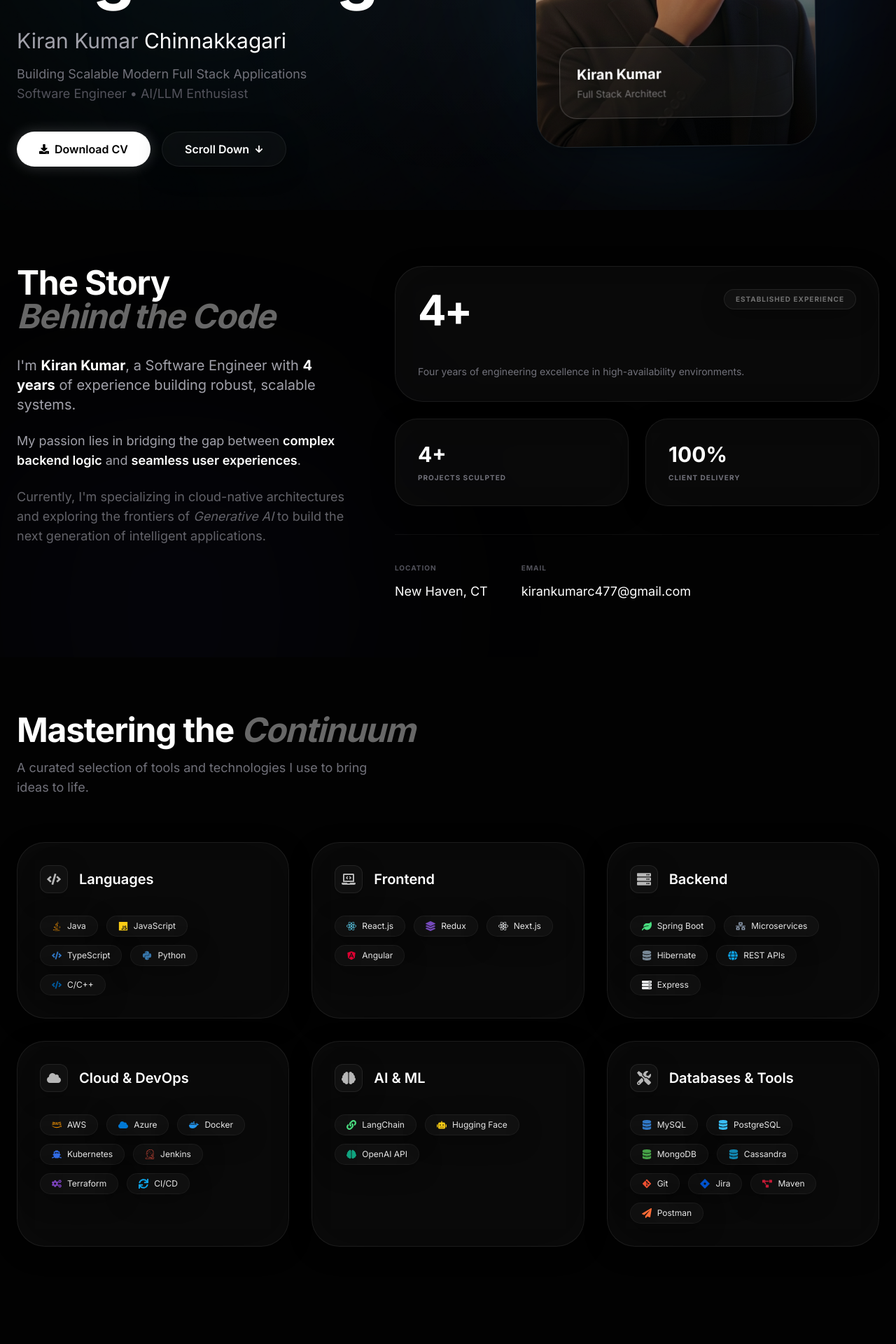
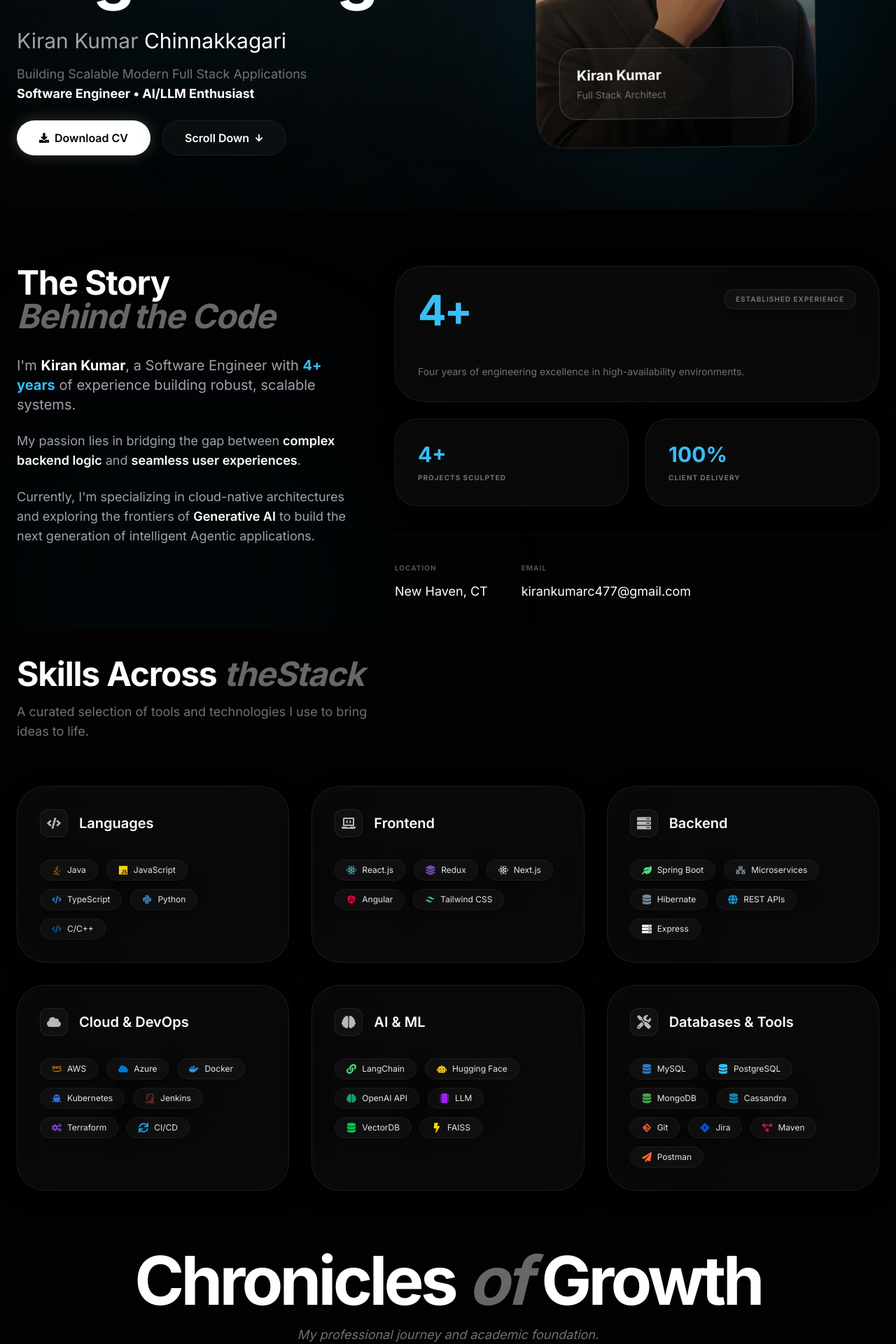
Before and after one commit to KiranLucky44/Kiran-portfolio, a React (Vite) app: page / in a window 1280 px wide. Shown: the part 500-2420 px from the top of the page at 70% size. Built offline with nearby package versions, Linux system fonts and the light colour scheme.

Commit message:
UI: Redesign Contact, adjust spacing in Hero, Skills, and Certifications, and update AI/ML skills

```diff
--- a/src/components/About.jsx
+++ b/src/components/About.jsx
@@ -3,7 +3,7 @@ import { motion } from 'framer-motion'
 
 export default function About() {
   return (
-    <section id="about" className="py-20 relative overflow-hidden">
+    <section id="about" className="py-20 pb-10 relative overflow-hidden scroll-mt-16">
       <div className="container relative z-10 px-6">
         <div className="grid grid-cols-1 lg:grid-cols-12 gap-16 items-start">
 
@@ -27,13 +27,13 @@ export default function About() {
               className="space-y-6 text-xl text-zinc-400"
             >
               <p>
-                I'm <span className="text-white font-bold">Kiran Kumar</span>, a Software Engineer with <span className="text-white font-bold">4 years</span> of experience building robust, scalable systems.
+                I'm <span className="text-white font-bold">Kiran Kumar</span>, a Software Engineer with <span className="text-sky-400 font-bold">4+ years</span> of experience building robust, scalable systems.
               </p>
               <p className="text-lg">
                 My passion lies in bridging the gap between <span className="text-white font-semibold">complex backend logic</span> and <span className="text-white font-semibold">seamless user experiences</span>.
               </p>
-              <p className="text-lg opacity-60">
-                Currently, I'm specializing in cloud-native architectures and exploring the frontiers of <span className="italic">Generative AI</span> to build the next generation of intelligent applications.
+              <p className="text-lg text-zinc-400">
+                Currently, I'm specializing in cloud-native architectures and exploring the frontiers of <span className="text-white font-semibold">Generative AI</span> to build the next generation of intelligent Agentic applications.
               </p>
             </motion.div>
           </div>
@@ -45,7 +45,7 @@ export default function About() {
               className="glass-card md:col-span-2 flex flex-col justify-between"
             >
               <div className="flex justify-between items-start mb-12">
-                <div className="text-6xl font-bold text-white tracking-tighter">4+</div>
+                <div className="text-6xl font-bold text-sky-400 tracking-tighter">4+</div>
                 <div className="liquid-glass px-4 py-1.5 rounded-full text-[10px] uppercase font-bold tracking-widest text-white/40">Established Experience</div>
               </div>
               <p className="text-zinc-500 text-sm">Four years of engineering excellence in high-availability environments.</p>
@@ -55,7 +55,7 @@ export default function About() {
               whileHover={{ y: -5 }}
               className="liquid-glass rounded-[2rem] p-8"
             >
-              <div className="text-3xl font-bold text-white mb-2">4+</div>
+              <div className="text-3xl font-bold text-sky-400 mb-2">4+</div>
               <div className="text-[10px] uppercase font-bold tracking-widest text-zinc-500">Projects Sculpted</div>
             </motion.div>
 
@@ -63,7 +63,7 @@ export default function About() {
               whileHover={{ y: -5 }}
               className="liquid-glass rounded-[2rem] p-8"
             >
-              <div className="text-3xl font-bold text-white mb-2">100%</div>
+              <div className="text-3xl font-bold text-sky-400 mb-2">100%</div>
               <div className="text-[10px] uppercase font-bold tracking-widest text-zinc-500">Client Delivery</div>
             </motion.div>
 
@@ -84,7 +84,7 @@ export default function About() {
       </div>
 
       {/* Background Decorative Glow */}
-      <div className="absolute top-1/2 left-0 w-[500px] h-[500px] bg-indigo-500/5 blur-[150px] rounded-full -z-10" />
+      <div className="absolute top-1/2 left-0 w-[500px] h-[500px] bg-sky-500/5 blur-[150px] rounded-full -z-10" />
     </section>
   )
 }
--- a/src/components/Contact.jsx
+++ b/src/components/Contact.jsx
@@ -4,7 +4,7 @@ import { FaEnvelope, FaPhone, FaGithub, FaLinkedin } from 'react-icons/fa'
 
 export default function Contact() {
   return (
-    <section id="contact" className="py-20 relative overflow-hidden">
+    <section id="contact" className="pt-10 pb-0 relative overflow-hidden">
       <div className="container relative z-10 px-6">
         <motion.div
           initial={{ opacity: 0, y: 20 }}
@@ -20,36 +20,38 @@ export default function Contact() {
           initial={{ opacity: 0, scale: 0.95 }}
           whileInView={{ opacity: 1, scale: 1 }}
           viewport={{ once: true }}
-          className="glass-card max-w-5xl mx-auto flex flex-col md:flex-row items-center justify-between gap-12 !p-12 md:!p-20"
+          className="glass-card max-w-4xl mx-auto flex flex-col md:flex-row items-center justify-between gap-8 !p-10"
         >
-          <div className="flex-grow space-y-12">
-            <div className="flex flex-col gap-6">
+          <div className="flex flex-col md:flex-row items-center gap-8 w-full md:w-auto">
+            <div className="flex flex-col gap-4 items-center md:items-start text-center md:text-left">
               <a href="mailto:kirankumarc477@gmail.com" className="group">
-                <span className="block text-[10px] font-bold text-zinc-600 uppercase tracking-widest mb-2">Primary Portal</span>
-                <span className="text-2xl md:text-3xl font-bold text-white group-hover:text-white/60 transition-colors flex items-center gap-4">
-                  <FaEnvelope size={20} className="text-white/20" /> kirankumarc477@gmail.com
+                <span className="block text-[10px] font-bold text-zinc-600 uppercase tracking-widest mb-1">Primary Portal</span>
+                <span className="text-lg font-bold text-white group-hover:text-white/60 transition-colors flex items-center gap-3 justify-center md:justify-start">
+                  <FaEnvelope size={16} className="text-white/20" /> kirankumarc477@gmail.com
                 </span>
               </a>
-              <div className="group">
-                <span className="block text-[10px] font-bold text-zinc-600 uppercase tracking-widest mb-2">Direct Terminal</span>
-                <span className="text-2xl md:text-3xl font-bold text-white flex items-center gap-4">
-                  <FaPhone size={20} className="text-white/20" /> 203-290-8063
+              <a href="tel:2032908063" className="group">
+                <span className="block text-[10px] font-bold text-zinc-600 uppercase tracking-widest mb-1">Direct Terminal</span>
+                <span className="text-lg font-bold text-white group-hover:text-white/60 transition-colors flex items-center gap-3 justify-center md:justify-start">
+                  <FaPhone size={16} className="text-white/20" /> 203-290-8063
                 </span>
-              </div>
+              </a>
             </div>
 
-            <div className="flex gap-8">
-              <a href="https://github.com/KiranLucky44/" target="_blank" rel="noopener noreferrer" className="liquid-glass p-4 rounded-2xl text-white/40 hover:text-white transition-colors">
-                <FaGithub size={24} />
+            <div className="h-px w-full md:w-px md:h-16 bg-white/10" />
+
+            <div className="flex gap-4">
+              <a href="https://github.com/KiranLucky44/" target="_blank" rel="noopener noreferrer" className="liquid-glass p-3 rounded-xl text-white/40 hover:text-white transition-colors">
+                <FaGithub size={20} />
               </a>
-              <a href="https://www.linkedin.com/in/kiran-kumar-977202182" target="_blank" rel="noopener noreferrer" className="liquid-glass p-4 rounded-2xl text-white/40 hover:text-white transition-colors">
-                <FaLinkedin size={24} />
+              <a href="https://www.linkedin.com/in/kiran-kumar-977202182" target="_blank" rel="noopener noreferrer" className="liquid-glass p-3 rounded-xl text-white/40 hover:text-white transition-colors">
+                <FaLinkedin size={20} />
               </a>
             </div>
           </div>
 
           <div className="flex-shrink-0">
-            <a href="/resume.pdf" download className="btn btn-primary !px-12 !py-5 !text-lg rounded-3xl">
+            <a href="/resume.pdf" download className="btn btn-primary !px-8 !py-3 !text-sm rounded-xl whitespace-nowrap">
               Secure the CV
             </a>
           </div>
--- a/src/components/Experience.jsx
+++ b/src/components/Experience.jsx
@@ -56,19 +56,19 @@ const education = [
 
 export default function Experience() {
   return (
-    <section id="experience" className="py-20 relative">
+    <section id="experience" className="pt-10 pb-10 relative scroll-mt-16">
       <div className="container px-6">
         <motion.div
           initial={{ opacity: 0, y: 20 }}
           whileInView={{ opacity: 1, y: 0 }}
           viewport={{ once: true }}
-          className="mb-16"
+          className="mb-16 text-center"
         >
-          <h2 className="headline-2 mb-4">Chronicles of <span className="text-white/40 italic">Growth</span></h2>
-          <p className="text-zinc-500 text-lg">My professional journey and academic foundation.</p>
+          <h2 className="headline-1 mb-4">Chronicles <span className="text-white/40 italic">of</span> Growth</h2>
+          <p className="text-zinc-500 text-lg max-w-2xl mx-auto italic">My professional journey and academic foundation.</p>
         </motion.div>
 
-        <div className="grid grid-cols-1 lg:grid-cols-2 gap-12">
+        <div className="grid grid-cols-1 lg:grid-cols-2 gap-8">
           {/* Experience Column */}
           <div className="space-y-8">
             <h3 className="text-xs uppercase tracking-[0.3em] text-white/30 font-bold mb-8 flex items-center gap-4">
@@ -126,7 +126,7 @@ export default function Experience() {
                   </div>
                   <div>
                     <h4 className="text-lg font-bold text-white">{edu.institution}</h4>
-                    <div className="text-sm text-zinc-500">{edu.degree}</div>
+                    <div className="text-sm text-sky-400">{edu.degree}</div>
                   </div>
                 </div>
                 <div className="flex flex-col gap-4">
--- a/src/components/Footer.jsx
+++ b/src/components/Footer.jsx
@@ -2,11 +2,11 @@ import React from 'react'
 
 export default function Footer() {
   return (
-    <footer className="py-20 relative overflow-hidden">
+    <footer className="py-10 relative overflow-hidden">
       <div className="container px-6 relative z-10">
         <div className="flex flex-col md:flex-row justify-between items-center gap-12">
           <div className="text-center md:text-left">
-            <h4 className="text-xl font-bold text-white mb-2">Let's work together today!</h4>
+            <h4 className="text-xl font-bold text-sky-400 mb-2">Let's work together today!</h4>
             <p className="text-zinc-500">Start a project or say hi — I'll get back soon.</p>
           </div>
 
--- a/src/components/GlowBackground.jsx
+++ b/src/components/GlowBackground.jsx
@@ -39,7 +39,7 @@ export default function GlowBackground() {
                 style={{
                     bottom: '-20%',
                     right: '-10%',
-                    background: 'radial-gradient(circle, rgba(129, 140, 248, 0.1) 0%, rgba(129, 140, 248, 0) 70%)'
+                    background: 'radial-gradient(circle, rgba(56, 189, 248, 0.1) 0%, rgba(56, 189, 248, 0) 70%)'
                 }}
                 animate={{
                     x: [30, -30, 30],
--- a/src/components/Hero.jsx
+++ b/src/components/Hero.jsx
@@ -24,7 +24,7 @@ export default function Hero() {
           transition={{ duration: 0.8, ease: "easeOut" }}
           className="flex flex-col items-start mt-2 md:mt-0"
         >
-          <div className="liquid-glass px-4 py-1.5 rounded-full text-[10px] font-bold uppercase tracking-[0.2em] text-white/50 mb-8 border-white/10 flex items-center gap-2">
+          <div className="liquid-glass px-4 py-1.5 rounded-full text-[10px] font-bold uppercase tracking-[0.2em] text-white/50 mb-4 border-white/10 flex items-center gap-2">
             <span className="relative flex h-2 w-2">
               <span className="animate-ping absolute inline-flex h-full w-full rounded-full bg-emerald-400 opacity-75"></span>
               <span className="relative inline-flex rounded-full h-2 w-2 bg-emerald-500"></span>
@@ -38,13 +38,13 @@ export default function Hero() {
             Engineering
           </h1>
 
-          <div className="mb-10">
-            <h2 className="text-2xl md:text-3xl font-medium text-zinc-400 leading-tight">
+          <div className="mb-6">
+            <h2 className="text-2xl md:text-3xl font-medium text-white-400 leading-tight">
               Kiran Kumar <span className="text-white">Chinnakkagari</span>
             </h2>
             <p className="text-zinc-500 text-lg mt-4">
               Building Scalable Modern Full Stack Applications <br />
-              <span className="text-zinc-600">Software Engineer • AI/LLM Enthusiast</span>
+              <span className="text-white font-bold">Software Engineer • AI/LLM Enthusiast</span>
             </p>
           </div>
 
@@ -95,7 +95,7 @@ export default function Hero() {
       {/* Parallax Background Elements */}
       <motion.div
         style={{ y: useTransform(scrollYProgress, [0, 1], [0, -200]) }}
-        className="absolute top-1/4 right-0 w-96 h-96 bg-indigo-500/5 blur-[120px] rounded-full -z-10"
+        className="absolute top-1/4 right-0 w-96 h-96 bg-sky-500/5 blur-[120px] rounded-full -z-10"
       />
     </section>
   )
--- a/src/components/Projects.jsx
+++ b/src/components/Projects.jsx
@@ -61,7 +61,7 @@ export default function Projects() {
   }, [currentIndex])
 
   return (
-    <section id="projects" ref={sectionRef} className="py-20 relative overflow-hidden">
+    <section id="projects" ref={sectionRef} className="pt-10 pb-20 relative overflow-hidden scroll-mt-16">
       <div className="container px-6">
         <motion.div
           initial={{ opacity: 0, y: 20 }}
--- a/src/components/Skills.jsx
+++ b/src/components/Skills.jsx
@@ -4,8 +4,10 @@ import {
   FaCode, FaLaptopCode, FaServer, FaCloud, FaBrain, FaTools,
   FaJava, FaJs, FaPython, FaReact, FaAngular, FaAws, FaDocker, FaJenkins,
   FaGitAlt, FaJira, FaNetworkWired, FaGlobe, FaSync, FaLink, FaDatabase,
-  FaLeaf, FaProjectDiagram, FaShip, FaCogs, FaRobot, FaPaperPlane, FaLayerGroup
+  FaLeaf, FaProjectDiagram, FaShip, FaCogs, FaRobot, FaPaperPlane, FaLayerGroup,
+  FaMicrochip, FaBolt, FaSearch
 } from 'react-icons/fa'
+import { SiTailwindcss } from 'react-icons/si'
 
 const SKILL_CATEGORIES = [
   {
@@ -26,7 +28,8 @@ const SKILL_CATEGORIES = [
       { name: 'React.js', icon: FaReact, color: '#61DAFB' },
       { name: 'Redux', icon: FaLayerGroup, color: '#764ABC' },
       { name: 'Next.js', icon: FaReact, color: '#F8FAFC' },
-      { name: 'Angular', icon: FaAngular, color: '#DD0031' }
+      { name: 'Angular', icon: FaAngular, color: '#DD0031' },
+      { name: 'Tailwind CSS', icon: SiTailwindcss, color: '#38B2AC' }
     ]
   },
   {
@@ -59,7 +62,10 @@ const SKILL_CATEGORIES = [
     skills: [
       { name: 'LangChain', icon: FaLink, color: '#4ADE80' },
       { name: 'Hugging Face', icon: FaRobot, color: '#FACC15' },
-      { name: 'OpenAI API', icon: FaBrain, color: '#10A37F' }
+      { name: 'OpenAI API', icon: FaBrain, color: '#10A37F' },
+      { name: 'LLM', icon: FaMicrochip, color: '#A020F0' },
+      { name: 'VectorDB', icon: FaDatabase, color: '#00C853' },
+      { name: 'FAISS', icon: FaBolt, color: '#FFD600' }
     ]
   },
   {
@@ -80,7 +86,7 @@ const SKILL_CATEGORIES = [
 
 export default function Skills() {
   return (
-    <section id="skills" className="py-20 relative">
+    <section id="skills" className="pt-10 pb-10 relative scroll-mt-20">
       <div className="container px-6">
         <motion.div
           initial={{ opacity: 0, y: 20 }}
@@ -88,7 +94,7 @@ export default function Skills() {
           viewport={{ once: true }}
           className="mb-16 text-center lg:text-left"
         >
-          <h2 className="headline-2 mb-4">Mastering the <span className="text-white/40 italic">Continuum</span></h2>
+          <h2 className="headline-2 mb-4">Skills Across <span className="text-white/40 italic">theStack</span></h2>
           <p className="text-zinc-500 max-w-lg text-lg text-center lg:text-left">A curated selection of tools and technologies I use to bring ideas to life.</p>
         </motion.div>
 
--- a/src/index.css
+++ b/src/index.css
@@ -10,7 +10,7 @@
 
   --aether-bg: #020202;
   --accent-primary: #38bdf8;
-  --accent-secondary: #818cf8;
+  --accent-secondary: #0EA5E9;
 }
 
 @layer base {
```
Also changed, not shown: src/components/Certifications.jsx (+37 -30 lines).
